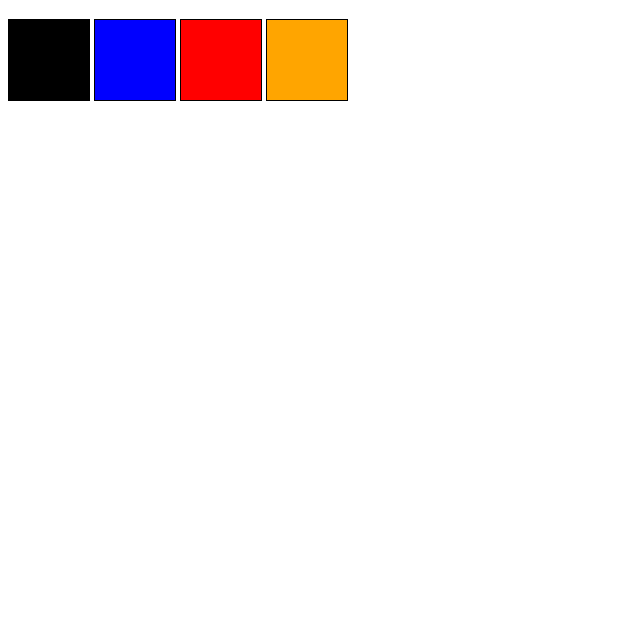
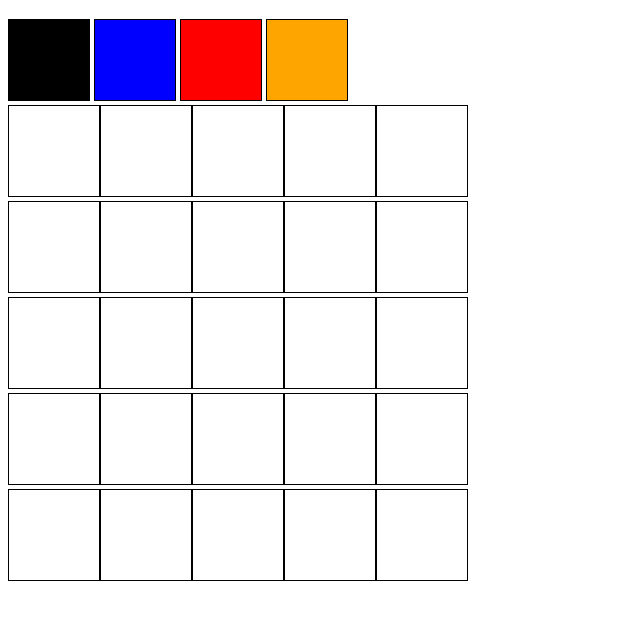
Before and after one commit to Pedroicn/3---Pixel-art-project, a website: page index.html in a window 1280 px wide. Shown: the part 61-680 px from the top of the page, without its empty margins (0-640 px from the left). Drawn offline with Linux system fonts and the light colour scheme.

Commit message:
Requisito 4

```diff
--- a/index.html
+++ b/index.html
@@ -16,6 +16,10 @@
     <div id="orange" class="color"></div>
   </section>
 
+  <section id="pixel-board">
+
+  </section>
+
   <script src="script.js"></script>
 </body>
 </html>
--- a/script.js
+++ b/script.js
@@ -0,0 +1,7 @@
+// cria quadro de divs
+
+for(let i = 1; i <= 25; i += 1){
+  let div = document.createElement('div')
+  div.className = 'pixel'
+  document.getElementById('pixel-board').appendChild(div)
+}
--- a/style.css
+++ b/style.css
@@ -20,3 +20,15 @@
 #orange {
   background-color: orange;
 }
+
+#pixel-board {
+  width: 500px;
+}
+
+.pixel {
+  border: 1px solid black;
+  width: 90px;
+  height: 90px;
+  display: inline-block;
+  background-color: white;
+}
```
